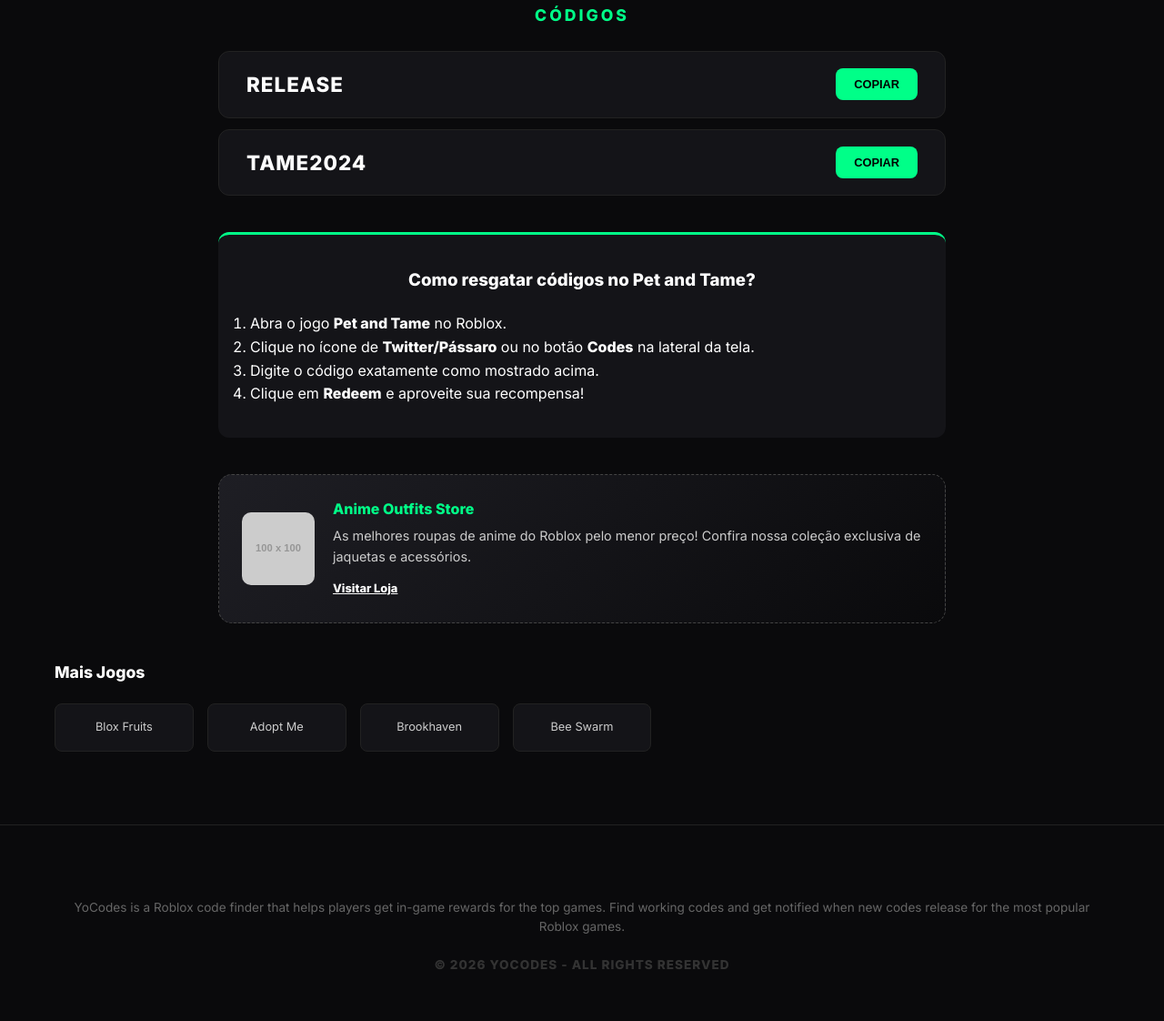
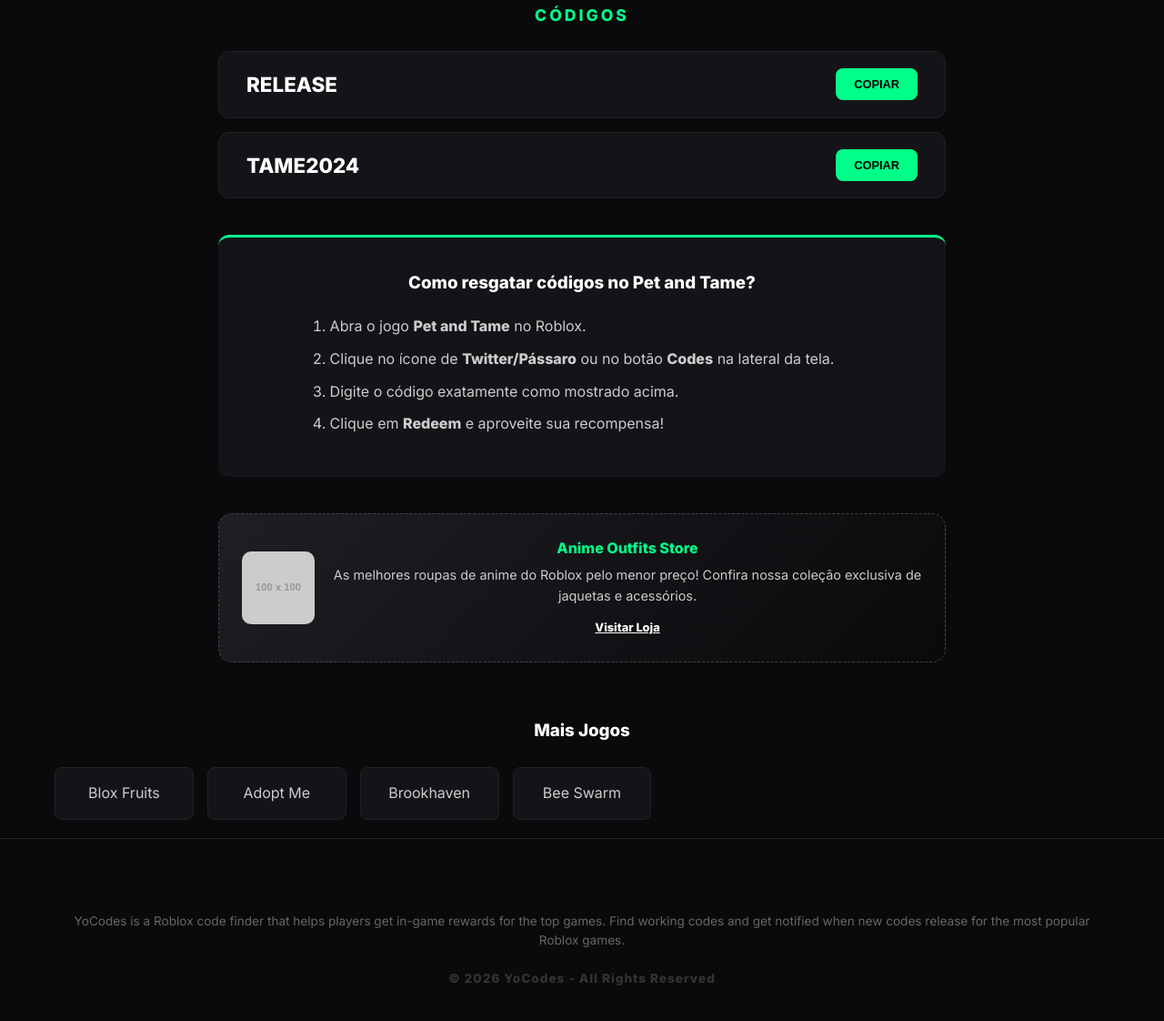
Before and after one commit to yoyoziyo/roblox-codes-pro, a plain HTML site: page jogos/pet-and-tame.html in a window 1280 px wide. Shown: the part 344-1466 px from the top of the page at 91% size. Drawn offline with Linux system fonts and the light colour scheme; placeholder pictures from the web are drawn by us.

Commit message:
Update style.css

```diff
--- a/style.css
+++ b/style.css
@@ -19,6 +19,7 @@
     margin: 0 auto;
     padding: 20px;
 }
+
 .content-narrow {
     max-width: 800px;
     margin: 0 auto;
@@ -95,40 +96,23 @@
     100% { background-position: 200%; }
 }
 
-.btn-ver {
-    display: inline-block;
-    margin-top: 15px;
-    color: #00ff88;
-    font-weight: 600;
-    font-size: 0.9rem;
-}
-
 /* =========================================
-   PÁGINA INTERNA DO JOGO (NOVO LAYOUT)
+   PÁGINA INTERNA DO JOGO
    ========================================= */
 
 /* Header do Jogo */
-.game-header { background: #111115; padding: 40px 0; border-bottom: 1px solid #222; text-align: left; }
+.game-header { background: #111115; padding: 40px 0; border-bottom: 1px solid #222; }
 .game-intro { display: flex; align-items: center; gap: 30px; margin-top: 20px; }
 .game-logo-large { width: 120px; height: 120px; border-radius: 20px; box-shadow: 0 10px 30px rgba(0,0,0,0.5); object-fit: cover; }
 .game-text h1 { font-size: 2.5rem; margin-bottom: 10px; }
 .back-link { color: #666; text-decoration: none; font-weight: 600; font-size: 0.9rem; }
 .back-link:hover { color: #00ff88; }
 
-/* Ajuste na Seção de Códigos */
-.codes-section {
-    margin: 40px auto;
-    text-align: center; /* Centraliza o título CÓDIGOS */
-}
+/* Seção de Códigos Centralizada */
+.codes-section { margin: 40px auto; text-align: center; }
+.codes-section h2 { color: #00ff88; margin-bottom: 25px; font-size: 1.1rem; letter-spacing: 3px; }
+.codes-grid { display: flex; flex-direction: column; gap: 15px; }
 
-.codes-section h2 {
-    color: #00ff88;
-    margin-bottom: 25px;
-    font-size: 1.1rem;
-    letter-spacing: 3px;
-}
-
-/* Deixando o card de código mais curto e centralizado */
 .code-card {
     background: #141418;
     padding: 18px 30px;
@@ -138,10 +122,9 @@
     align-items: center;
     border: 1px solid #222;
     transition: 0.2s;
-    margin-bottom: 12px;
 }
-.code-card:hover { border-color: #333; background: #18181d; }
-.code-val { font-family: 'Inter', sans-serif; font-weight: 800; font-size: 1.4rem; color: #fff; letter-spacing: 1px; }
+.code-card:hover { border-color: #333; }
+.code-val { font-family: 'Inter', sans-serif; font-weight: 800; font-size: 1.4rem; color: #fff; }
 
 /* Botão Copiar */
 .btn-copy {
@@ -155,55 +138,60 @@
     font-size: 0.8rem;
     transition: 0.3s;
 }
-.btn-copy:hover { transform: scale(1.05); filter: brightness(1.1); }
-.btn-copy.copied { background: #fff; color: #000; }
+.btn-copy.copied { background: #fff; }
 
-/* Ajuste no Como Resgatar para não ser gigante */
+/* Como Resgatar Centralizado */
 .how-to-redeem {
     background: #141418;
     padding: 35px;
     border-radius: 12px;
     margin: 40px auto;
-    border-left: none; /* Remove a borda lateral para ficar mais clean */
-    border-top: 3px solid #00ff88; /* Borda no topo fica mais moderno */
-    text-align: left; /* Texto alinhado à esquerda dentro do bloco centralizado */
+    border-top: 3px solid #00ff88;
+    text-align: center;
 }
+.how-to-redeem h3 { margin-bottom: 20px; }
+.how-to-redeem ol {
+    display: inline-block;
+    text-align: left;
+    color: #ccc;
+}
+.how-to-redeem li { margin-bottom: 10px; }
 
-.how-to-redeem h3 {
-    text-align: center; /* Centraliza apenas o título da explicação */
-    margin-bottom: 20px;
-}
-
-/* Banner de Propaganda (Seu Jogo/Outfits) */
+/* Propaganda Outfits Central */
 .promo-banner {
     background: linear-gradient(135deg, #1e1e24 0%, #0a0a0c 100%);
     padding: 25px;
     border-radius: 15px;
     display: flex;
     align-items: center;
+    justify-content: center;
     gap: 20px;
     border: 1px dashed #444;
-    margin: 40px 0;
+    margin: 40px auto;
+    text-align: center;
 }
 .promo-banner img { width: 80px; height: 80px; border-radius: 10px; object-fit: cover; }
 .promo-info h4 { color: #00ff88; margin-bottom: 5px; }
 .promo-info p { font-size: 0.9rem; color: #ccc; margin-bottom: 10px; }
 .btn-promo { color: #fff; text-decoration: underline; font-weight: bold; font-size: 0.8rem; }
 
-/* Mais Jogos (Mini Cards) */
-.more-games h3 { margin-bottom: 20px; font-size: 1.1rem; color: #fff; }
-.mini-grid { display: grid; grid-template-columns: repeat(auto-fill, minmax(150px, 1fr)); gap: 15px; }
-.mini-card { background: #141418; padding: 15px; text-align: center; border-radius: 8px; text-decoration: none; color: #ccc; font-size: 0.8rem; border: 1px solid #222; transition: 0.3s; }
-.mini-card:hover { border-color: #00ff88; color: #00ff88; }
+/* Mais Jogos */
+.more-games { text-align: center; margin-top: 60px; }
+.more-games h3 { margin-bottom: 25px; }
+.mini-grid {
+    display: grid;
+    grid-template-columns: repeat(auto-fill, minmax(150px, 1fr));
+    gap: 15px;
+    justify-content: center;
+}
+.mini-card { background: #141418; padding: 15px; border-radius: 8px; text-decoration: none; color: #ccc; border: 1px solid #222; }
 
 /* Footer */
-.main-footer { padding: 60px 20px 40px; border-top: 1px solid #222; text-align: center; color: #666; font-size: 0.85rem; margin-top: 60px; }
-.copyright { margin-top: 20px; font-weight: bold; color: #333; text-transform: uppercase; letter-spacing: 1px; }
+.main-footer { padding: 60px 20px 40px; border-top: 1px solid #222; text-align: center; color: #666; font-size: 0.85rem; }
+.copyright { margin-top: 20px; font-weight: bold; color: #333; letter-spacing: 1px; }
 
-/* Responsividade Mobile */
+/* Mobile */
 @media (max-width: 600px) {
-    .game-intro { flex-direction: column; text-align: center; }
-    .code-card { flex-direction: column; gap: 15px; text-align: center; }
-    .promo-banner { flex-direction: column; text-align: center; }
+    .game-intro, .code-card, .promo-banner { flex-direction: column; text-align: center; }
     .game-text h1 { font-size: 1.8rem; }
 }
```
